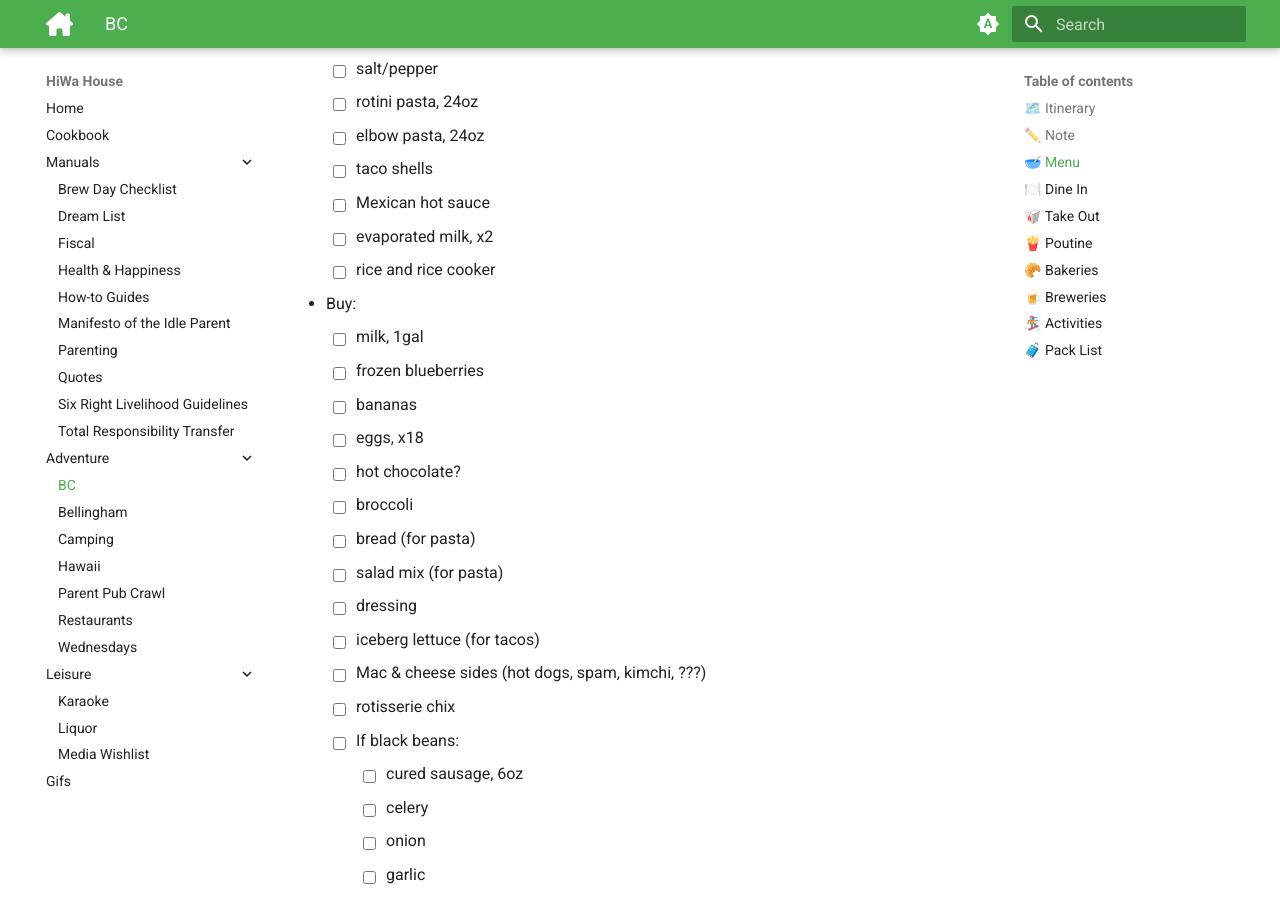
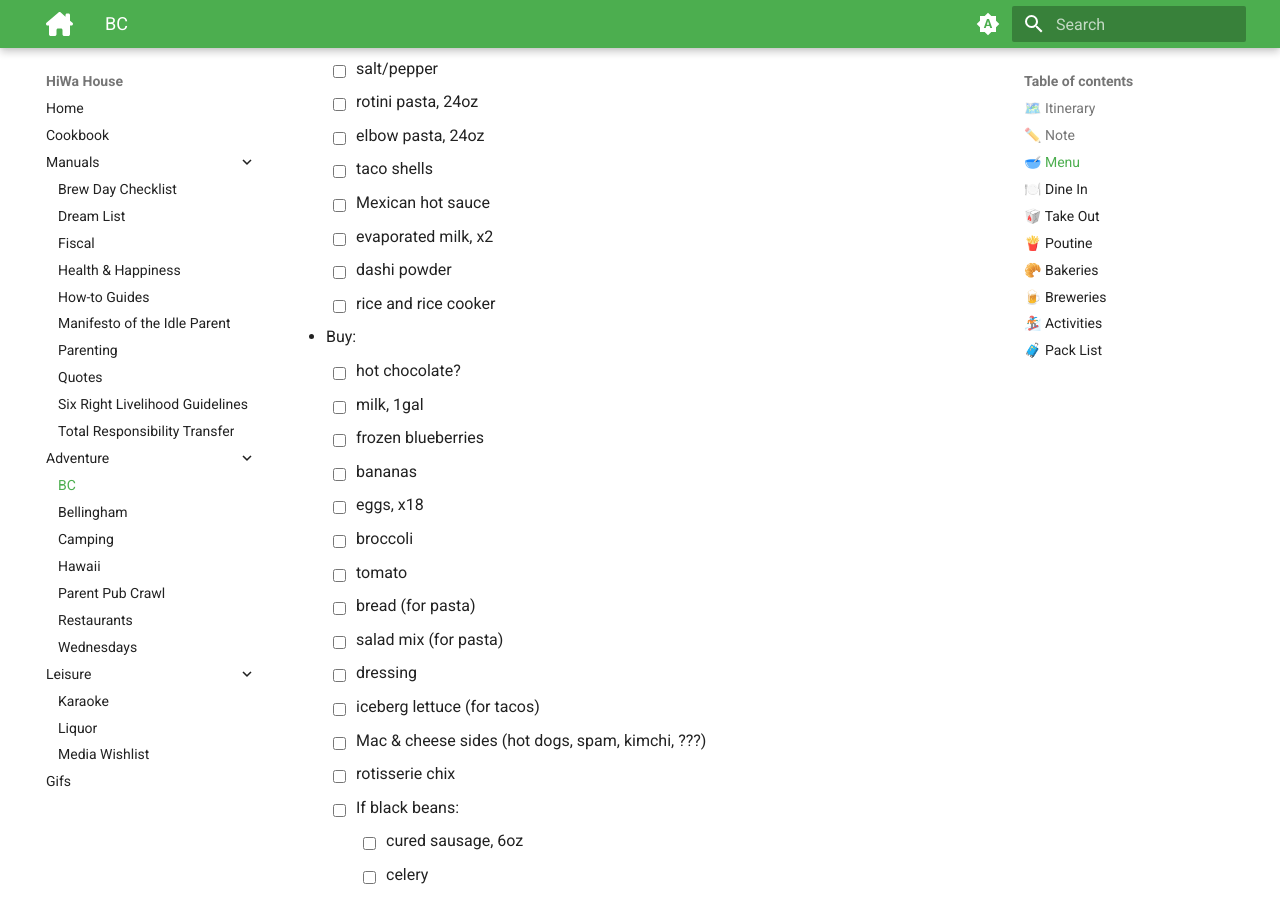
Before and after one commit to hiwa-house/teletraan, an MkDocs documentation site: the page built from docs/adventure/bc.md, in a window 1280 px wide and 900 px high, scrolled down 2261 px. Built offline with MkDocs 1.6.1 and Material for MkDocs 9.7.7, drawn with Linux system fonts in a browser that asks for light colours; comment, search, counter and statistics services are not loaded; some of the changed text lies outside the part shown.

Commit message:
Update bc.md

```diff
--- a/docs/adventure/bc.md
+++ b/docs/adventure/bc.md
@@ -65,14 +65,16 @@
 	- [ ] taco shells
 	- [ ] Mexican hot sauce
 	- [ ] evaporated milk, x2
+	- [ ] dashi powder
 	- [ ] rice and rice cooker
 * Buy:
+	- [ ] hot chocolate?
 	- [ ] milk, 1gal
 	- [ ] frozen blueberries
 	- [ ] bananas
 	- [ ] eggs, x18
-	- [ ] hot chocolate?
 	- [ ] broccoli
+	- [ ] tomato
 	- [ ] bread (for pasta)
 	- [ ] salad mix (for pasta)
 	- [ ] dressing
@@ -207,6 +210,8 @@
 - [ ] tea pint
 - [ ] water bottle
 - [ ] kitchen knife
+- [ ] scale
+- [ ] ruler
 - [ ] half pint, x4
 - [ ] tea strainer
 - [ ] cheese grater
```
Also changed, not shown: other parts of docs/adventure/bc.md (+1 -0 lines).
